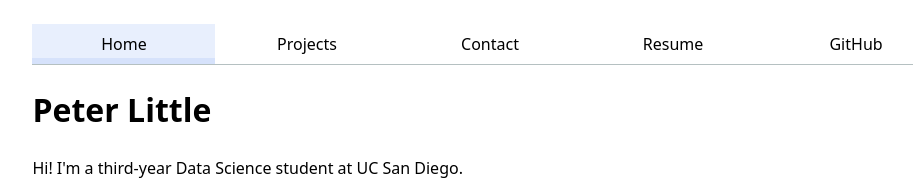
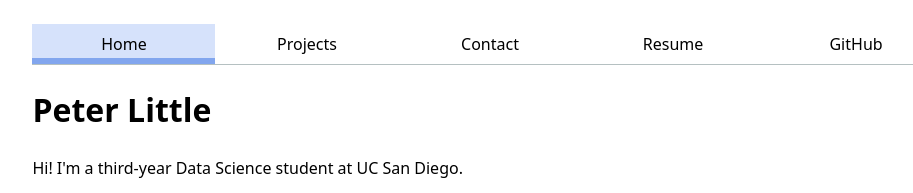
Before and after one commit to PeterLittle670/portfolio, a plain HTML site: page index.html in a window 1280 px wide. In both pictures the pointer is over the link "Home". Shown: the top 193 px of the page, without its empty margins (150-1063 px from the left). Drawn offline with Linux system fonts and the light colour scheme; grey boxes are pictures that could not be loaded.

Commit message:
change hover colors

```diff
--- a/style.css
+++ b/style.css
@@ -1,5 +1,5 @@
 html {
-  --color-accent: #d6e2fb;
+  --color-accent: #82A6EE;
   accent-color: var(--color-accent);
 }
 
@@ -40,5 +40,5 @@ nav a.current {
 nav a:hover {
     border-bottom: 0.4em solid var(--color-accent);
     padding-bottom: 0.1em;
-    background-color: oklch(from var(--color-accent) 95% 5% h);
+    background-color: #D6E2FB;
 }
```
